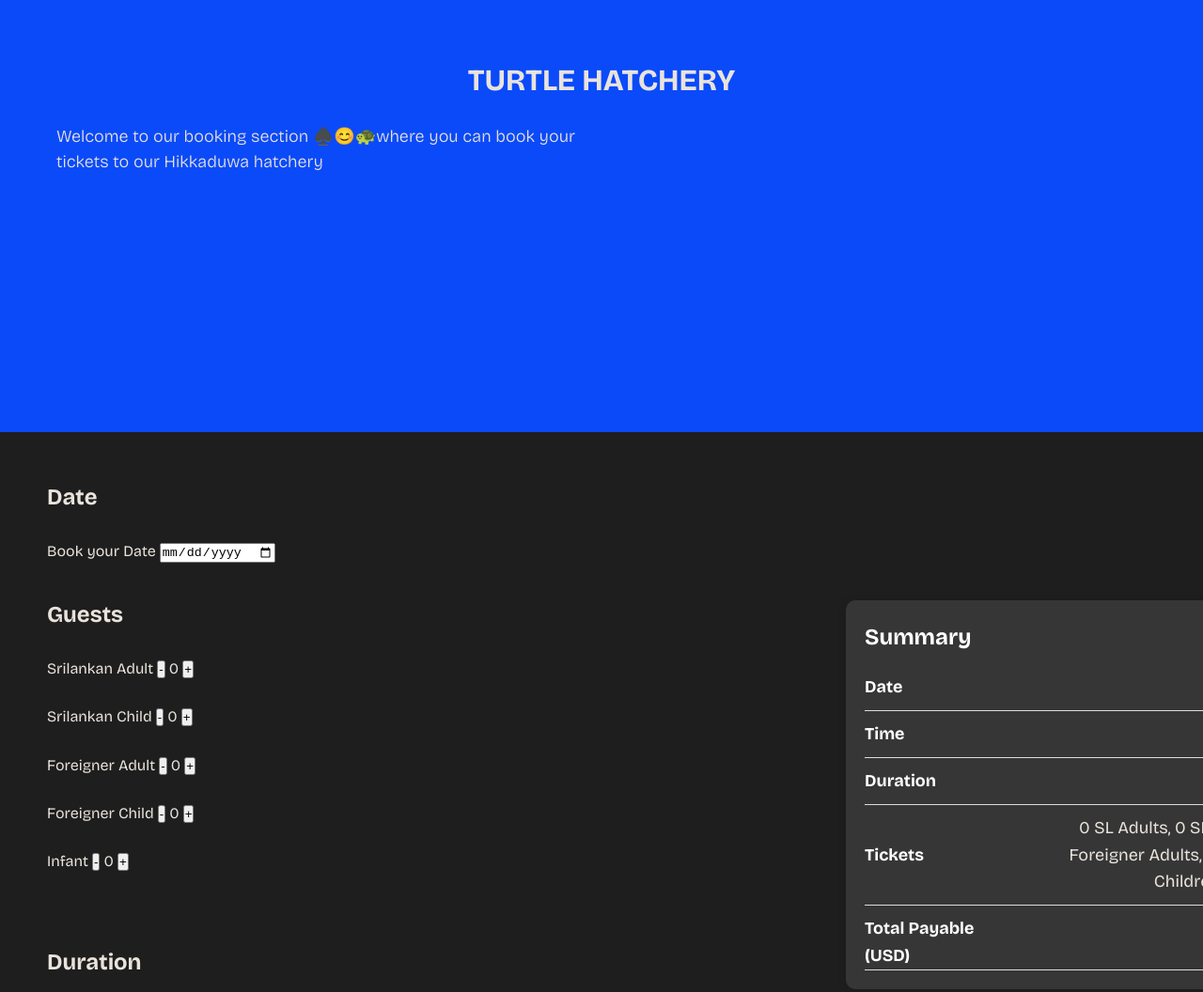
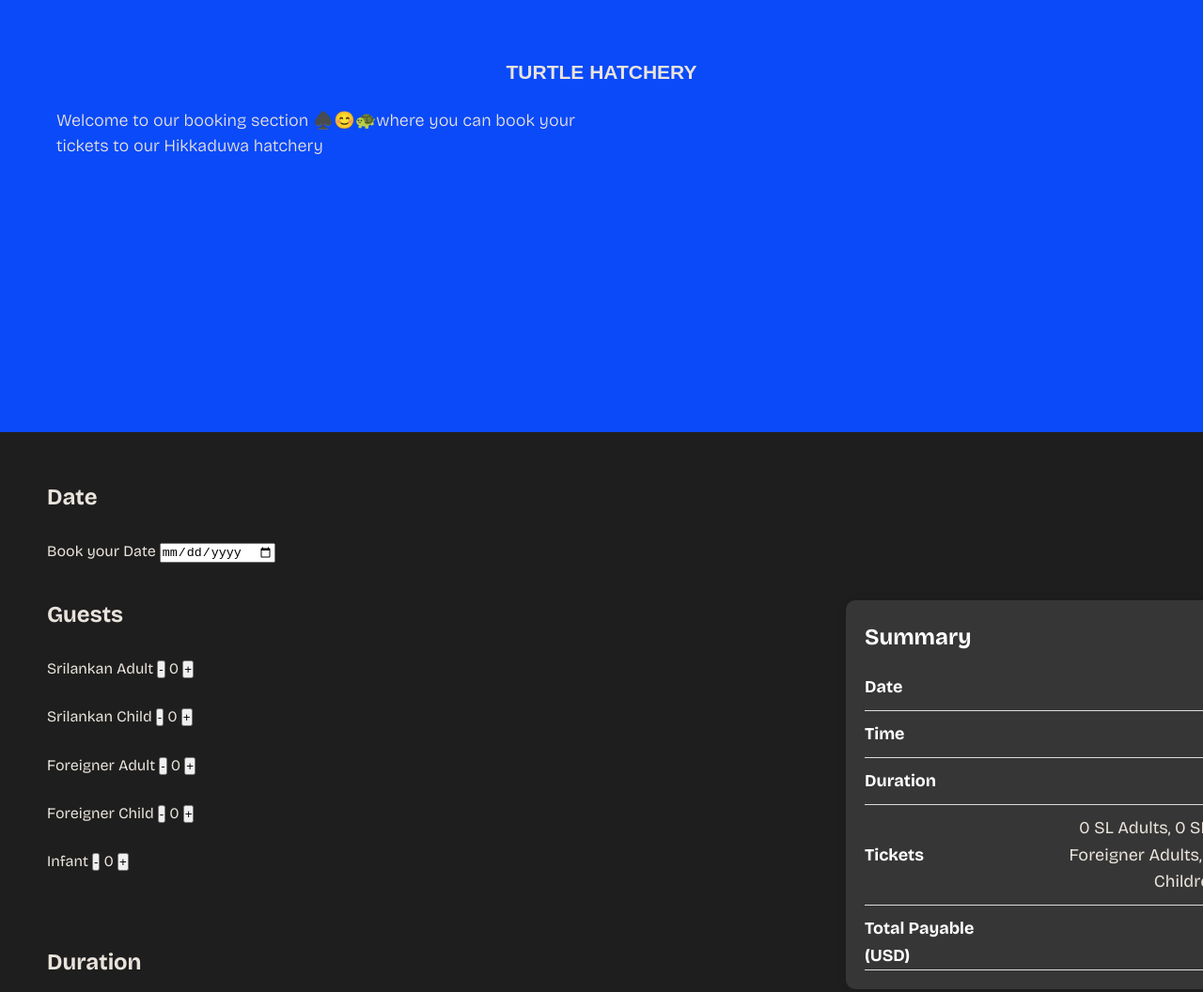
Before and after one commit to Lometh/Assignment-cb011114, a plain HTML site: page Tickets-continue-pg.html in a window 1280 px wide. Shown: the top 1056 px of the page at 94% size. Drawn offline with nearby package versions, Linux system fonts and the light colour scheme; a web font is replaced by a local one.

Commit message:
Update Tickets-continue-pg.css

```diff
--- a/Tickets-continue-pg.css
+++ b/Tickets-continue-pg.css
@@ -23,14 +23,10 @@ header {
     height: 460px;
 }
 
-header img {
-    max-width: 100%;
-    height: 190px;
-    margin: 0 auto;
-    display: block;
-    position: relative;
-    z-index: 1;
-
+header h1{
+	font-family:'Bowlby One', sans-serif;
+	color: #e9e3dc;
+	font-size: 21px;
 }
 
 
```
